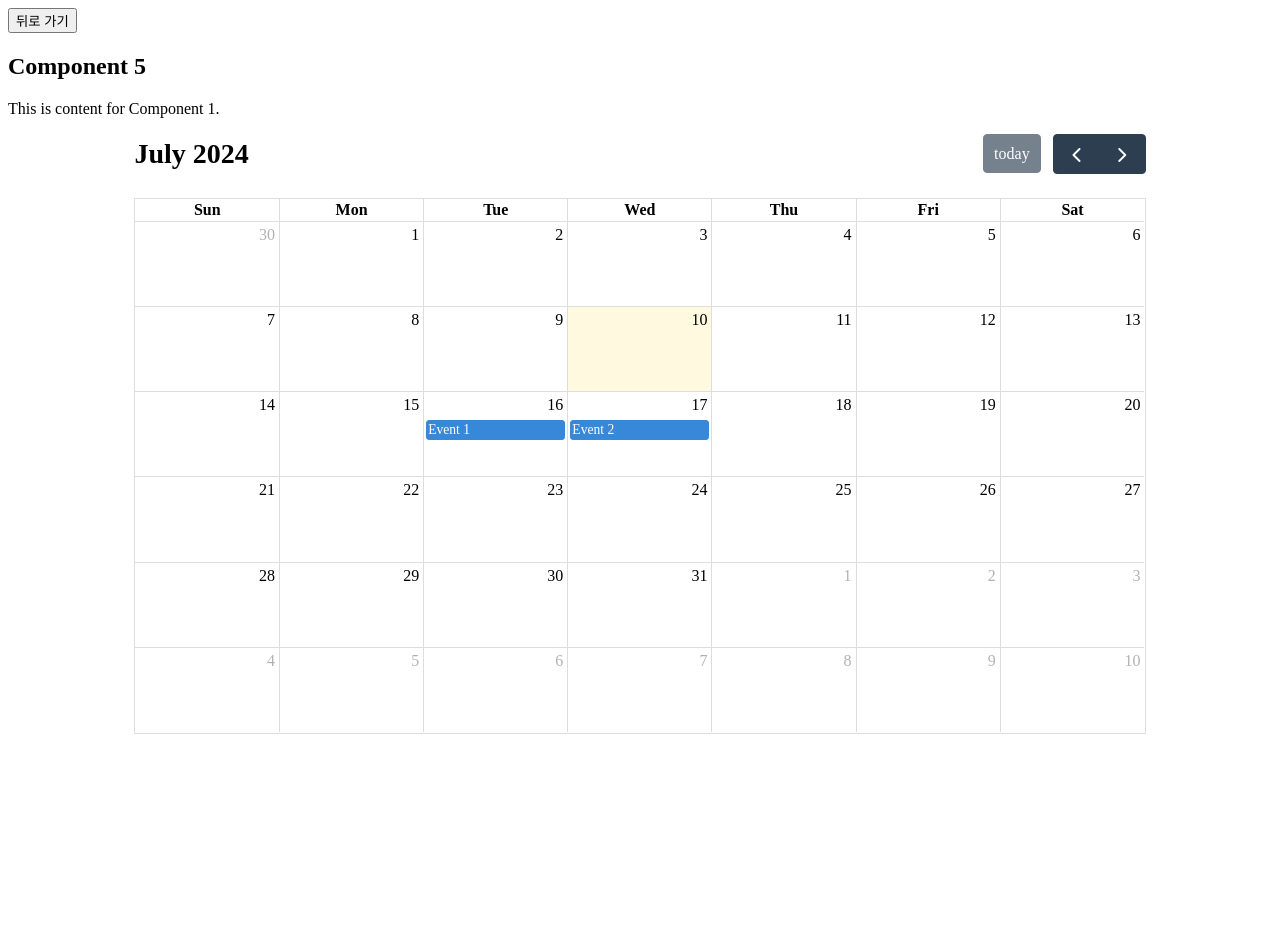
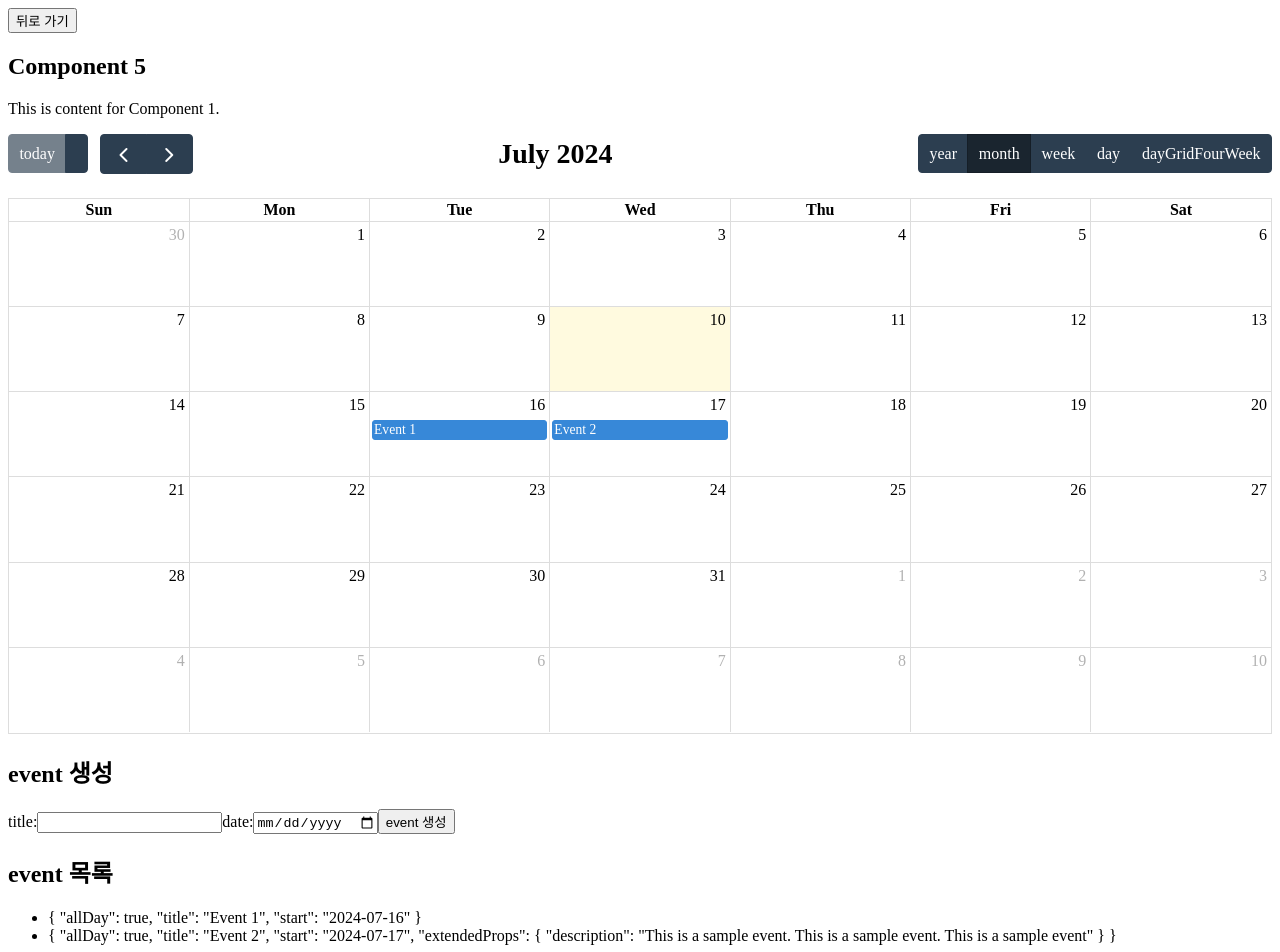
Before and after one commit to Insoo-P/ApiService, a Vue app in the folder front/: page /apiService5 in a window 1280 px wide. Shown: the top 952 px of the page. Before the commit the page ends 800 px from the top, so only its background shows below. Built offline with nearby package versions, Linux system fonts and the light colour scheme.

Commit message:
FullCalendar - drage event 기능 추가

```diff
--- a/front/package.json
+++ b/front/package.json
@@ -10,6 +10,7 @@
   "dependencies": {
     "@fullcalendar/core": "^6.1.15",
     "@fullcalendar/daygrid": "^6.1.15",
+    "@fullcalendar/interaction": "^6.1.15",
     "axios": "^1.7.2",
     "core-js": "^3.8.3",
     "vue": "^3.2.13",
--- a/front/src/components/apiService/ApiService5.vue
+++ b/front/src/components/apiService/ApiService5.vue
@@ -4,6 +4,22 @@
     <p>This is content for Component 1.</p>
     <div class="calendar-container">
       <div ref="calendarRef" class="calendar"></div>
+    </div>
+    <h2>event 생성</h2>
+    <div>
+      <label>title:</label>
+      <input v-model="eventTitle" type="text">
+      <label>date:</label>
+      <input v-model="eventDate" type="date">
+      <button @click="eventAdd">event 생성</button>
+    </div>
+    <h2>event 목록</h2>
+    <div id="external-events">
+      <ul v-if="eventList.length > 0">
+        <li class="fc-event" v-for="event in eventList" :key="event">
+          {{ event }}
+        </li>
+      </ul>
     </div>
   </div>
 </template>
@@ -12,26 +28,61 @@
 import { ref, onMounted } from 'vue';
 import { Calendar } from '@fullcalendar/core';
 import dayGridPlugin from '@fullcalendar/daygrid';
+import interactionPlugin from '@fullcalendar/interaction';
 
+const calendar = ref(null);
 const calendarRef = ref(null);
+const eventTitle =ref('');
+const eventDate =ref('');
+const eventList = ref([]);
+
+function eventAdd(){
+  console.log(calendarRef.value)
+  console.log(calendar.value)
+  calendar.value.addEvent({title: eventTitle.value, date: eventDate.value})
+  eventList.value = calendar.value.getEvents()
+}
 
 onMounted(() => {
-  const calendar = new Calendar(calendarRef.value, {
-    plugins: [ dayGridPlugin ],
+  calendar.value = new Calendar(calendarRef.value, {
+    plugins: [ dayGridPlugin, interactionPlugin ],
     initialView: 'dayGridMonth',
+    headerToolbar: {
+      left: 'today, prev,next',
+      center: 'title',
+      right: 'dayGridYear,dayGridMonth,dayGridWeek,dayGridDay,dayGridFourWeek' // user can switch between the two
+    },
+    // 커스텀
+    views: {
+      dayGridFourWeek: {
+        type: 'dayGridWeek',
+        duration: { weeks: 2 }
+      }
+    },
     events: [
       { title: 'Event 1', date: '2024-07-16' },
-      { title: 'Event 2', date: '2024-07-17' }
-    ]
+      { title: 'Event 2', date: '2024-07-17', description: 'This is a sample event. This is a sample event. This is a sample event', durationEditable: true }
+    ],
+    eventDrop: function(info) {// 이벤트가 드래그 앤 드롭으로 옮겨졌을 때 호출되는 함수
+        info.event.setStart(info.event.date)
+        eventList.value = calendar.value.getEvents()
+    },
+    eventClick: function(info){
+      alert(info.event.start, info.event.extendedProps.description)
+    },
+    droppable: true, // 외부 드래그 앤 드롭을 허용
+    editable: true, // 이벤트가 드래그 앤 드롭으로 수정 가능하게 true
   });
 
-  calendar.render();
+  calendar.value.render();
+  eventList.value = calendar.value.getEvents()
+
 });
 </script>
 
 <style>
 .calendar-container {
-  width: 80%; /* 원하는 너비 설정 */
+  width: 100%; /* 원하는 너비 설정 */
   margin: 0 auto; /* 가운데 정렬을 위해 */
 }
 
```
